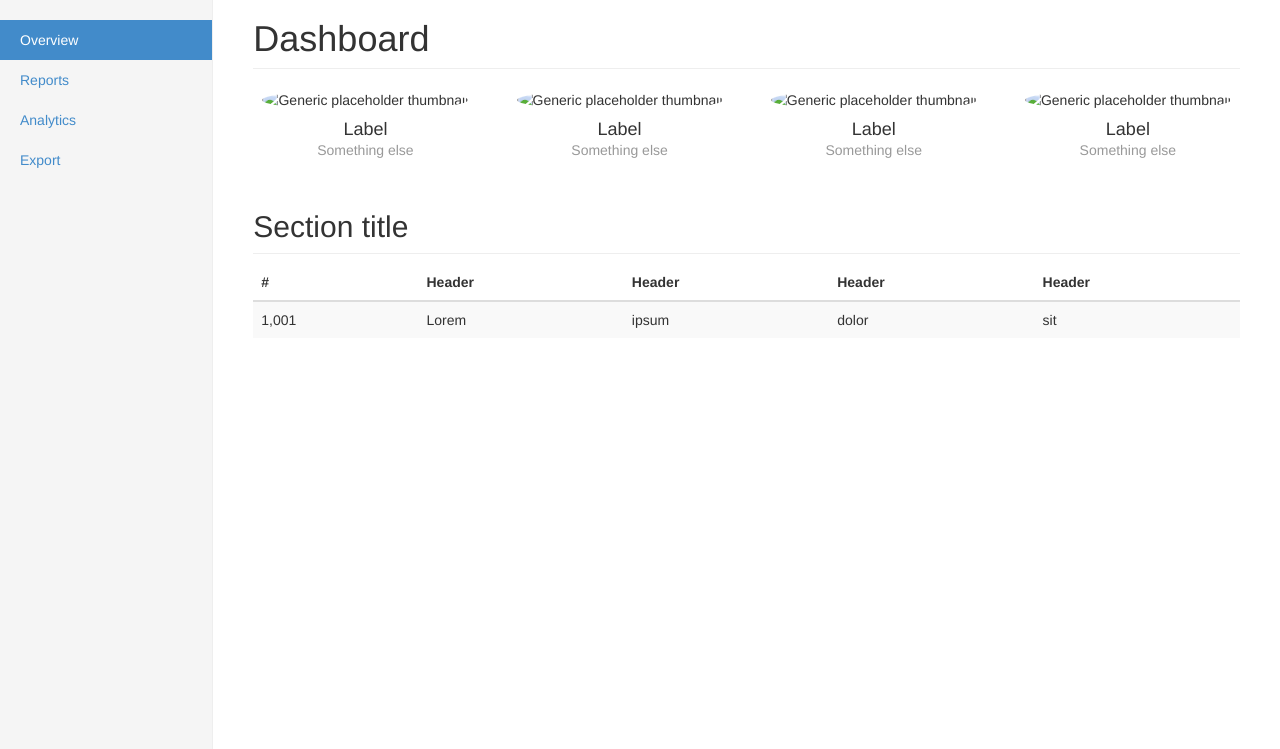
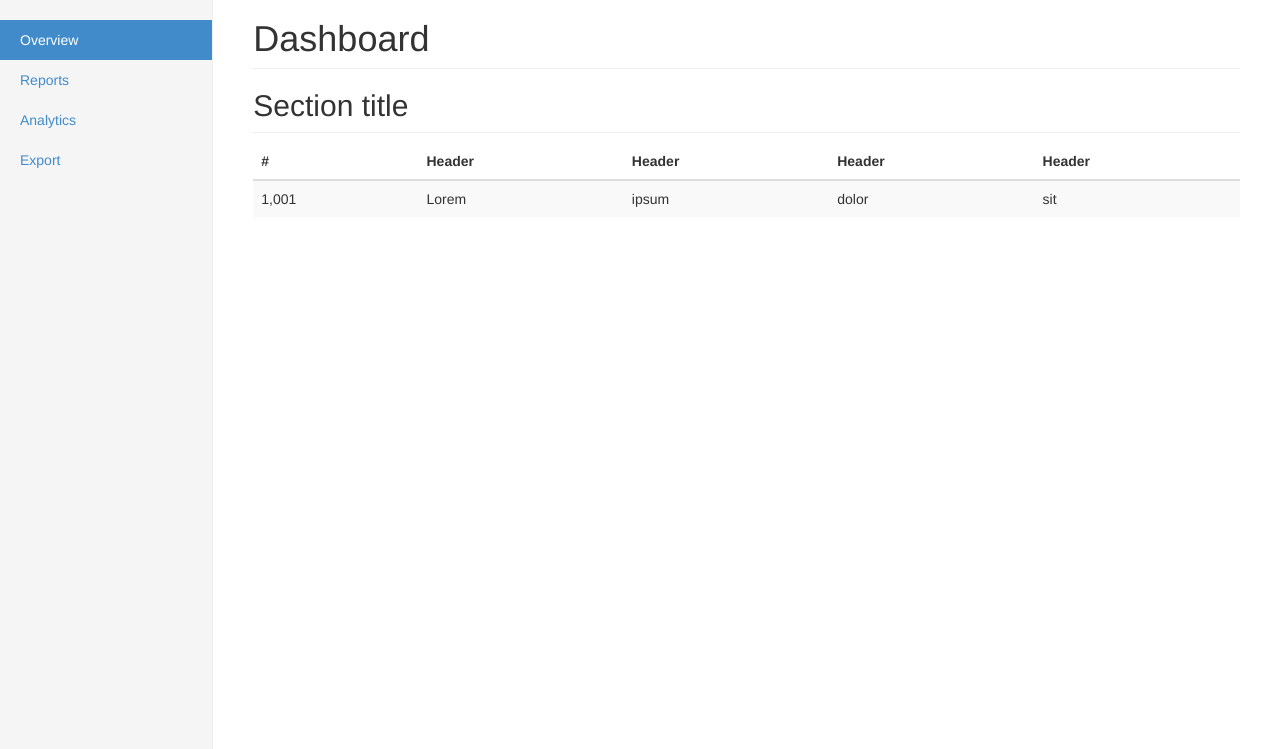
Before and after one commit to CrowderSoup/Site-Status, a Flask app: page / in a window 1280 px wide. Shown: the part 51-800 px from the top of the page. Run offline with Flask 2, Linux system fonts and the light colour scheme; some libraries are stand-ins or nearby versions.

Commit message:
Ripping out some unneeded markup from the template.

```diff
--- a/www/templates/index.html
+++ b/www/templates/index.html
@@ -15,29 +15,6 @@
     </div>
     <div class="col-sm-9 col-sm-offset-3 col-md-10 col-md-offset-2 main">
       <h1 class="page-header">Dashboard</h1>
-
-      <div class="row placeholders">
-        <div class="col-xs-6 col-sm-3 placeholder">
-          <img data-src="holder.js/200x200/auto/sky" class="img-responsive" alt="Generic placeholder thumbnail">
-          <h4>Label</h4>
-          <span class="text-muted">Something else</span>
-        </div>
-        <div class="col-xs-6 col-sm-3 placeholder">
-          <img data-src="holder.js/200x200/auto/vine" class="img-responsive" alt="Generic placeholder thumbnail">
-          <h4>Label</h4>
-          <span class="text-muted">Something else</span>
-        </div>
-        <div class="col-xs-6 col-sm-3 placeholder">
-          <img data-src="holder.js/200x200/auto/sky" class="img-responsive" alt="Generic placeholder thumbnail">
-          <h4>Label</h4>
-          <span class="text-muted">Something else</span>
-        </div>
-        <div class="col-xs-6 col-sm-3 placeholder">
-          <img data-src="holder.js/200x200/auto/vine" class="img-responsive" alt="Generic placeholder thumbnail">
-          <h4>Label</h4>
-          <span class="text-muted">Something else</span>
-        </div>
-      </div>
 
       <h2 class="sub-header">Section title</h2>
       <div class="table-responsive">
```
